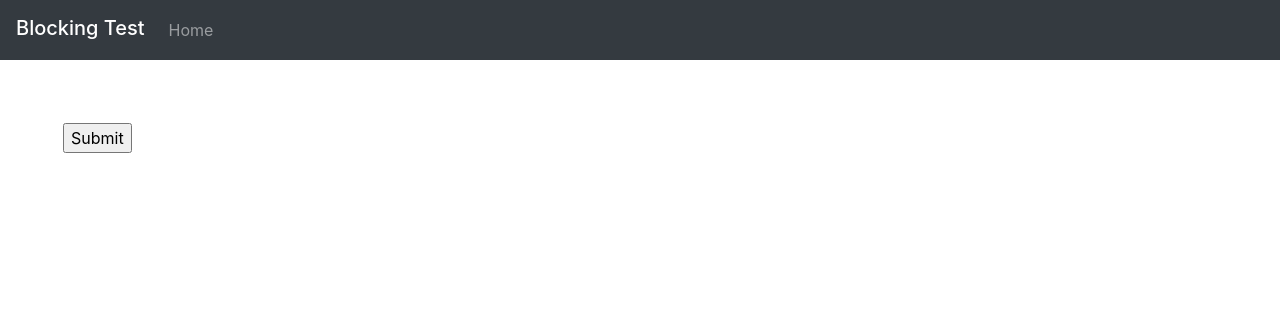
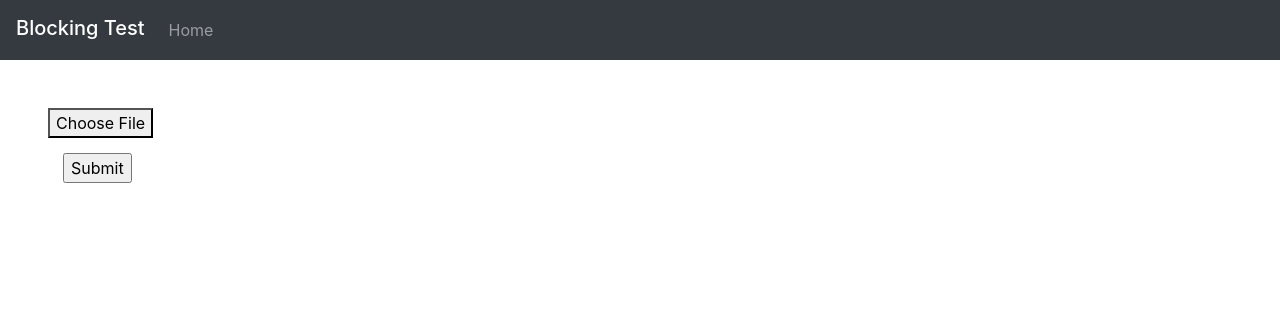
Before and after one commit to Giannie/Blocking-Test, a Flask app: page / in a window 1280 px wide. Shown: the top 320 px of the page. Run offline with Flask 2, Linux system fonts and the light colour scheme; some libraries are stand-ins or nearby versions.

Commit message:
Trigger click

```diff
--- a/templates/index.html
+++ b/templates/index.html
@@ -3,9 +3,9 @@
 {% block main %}
 
     <div id="form-cont" class="col">
-        <button hidden onclick="fileSelect()"></button>
+        <button hidden onclick="fileSelect()">Choose File</button>
         <form action="/test" enctype="multipart/form-data" method="post">
-            <input class="legacy" id="file-input" type="file" name="file"><br>
+            <input class="legacy" id="file-input" type="file" name="file" onchange="handleFiles(this.files)"><br>
             <input class="legacy" id="number-input" type="number" name="length" placeholder="Number of subjects"><br>
             <input id="submit" type="submit">
 
@@ -13,12 +13,13 @@
     </div>
     <script>
         function fileSelect() {
-            console.log("Clicked");
+            $("#file-input").trigger("click");
         }
         $(document).ready(function() {
             $(".legacy").hide(0);
             $("form > br").remove();
             $("#file-input").attr("name", "")
+            $("#form-cont > button").removeAttr("hidden")
         });
     </script>
 
```
